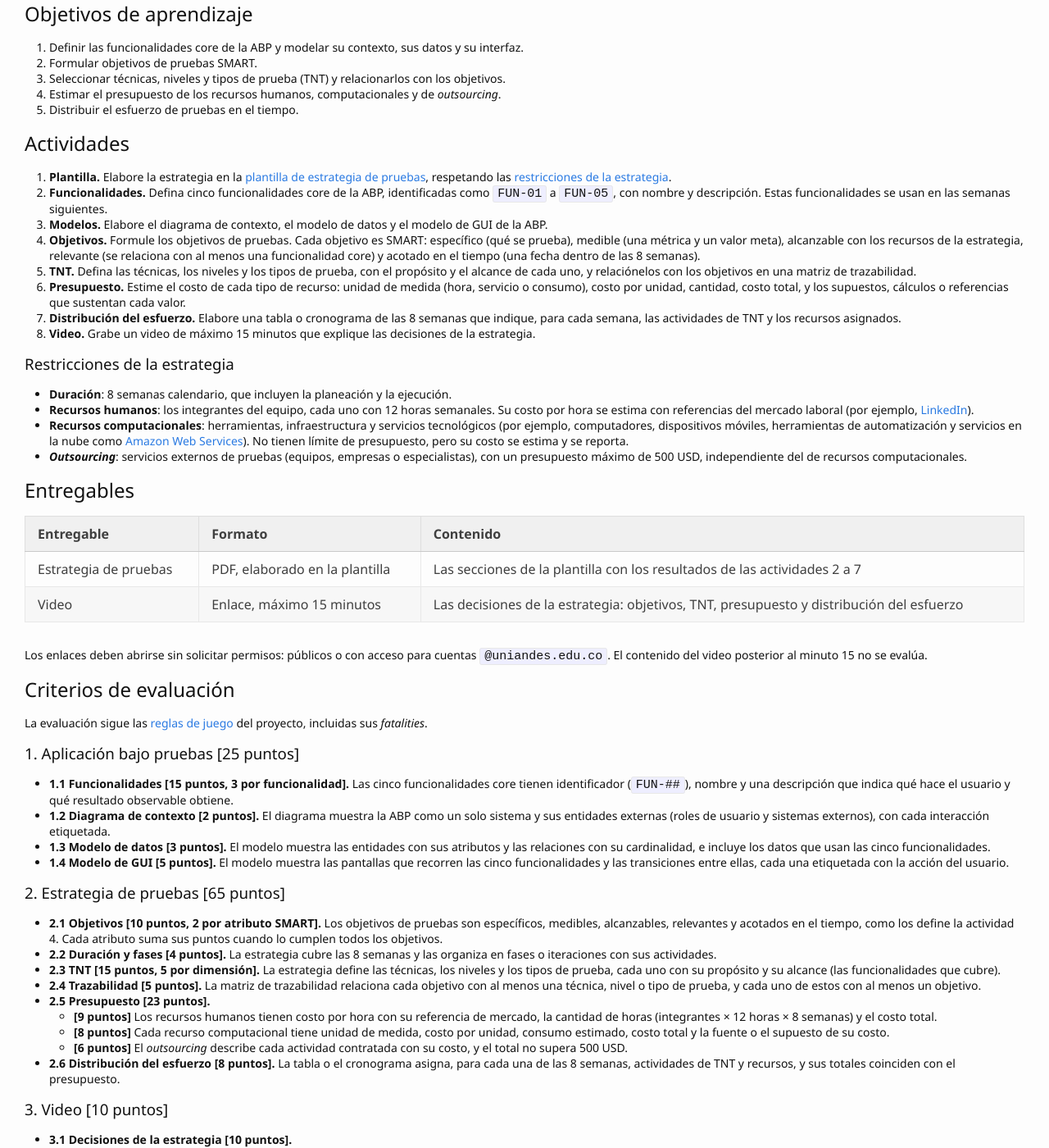
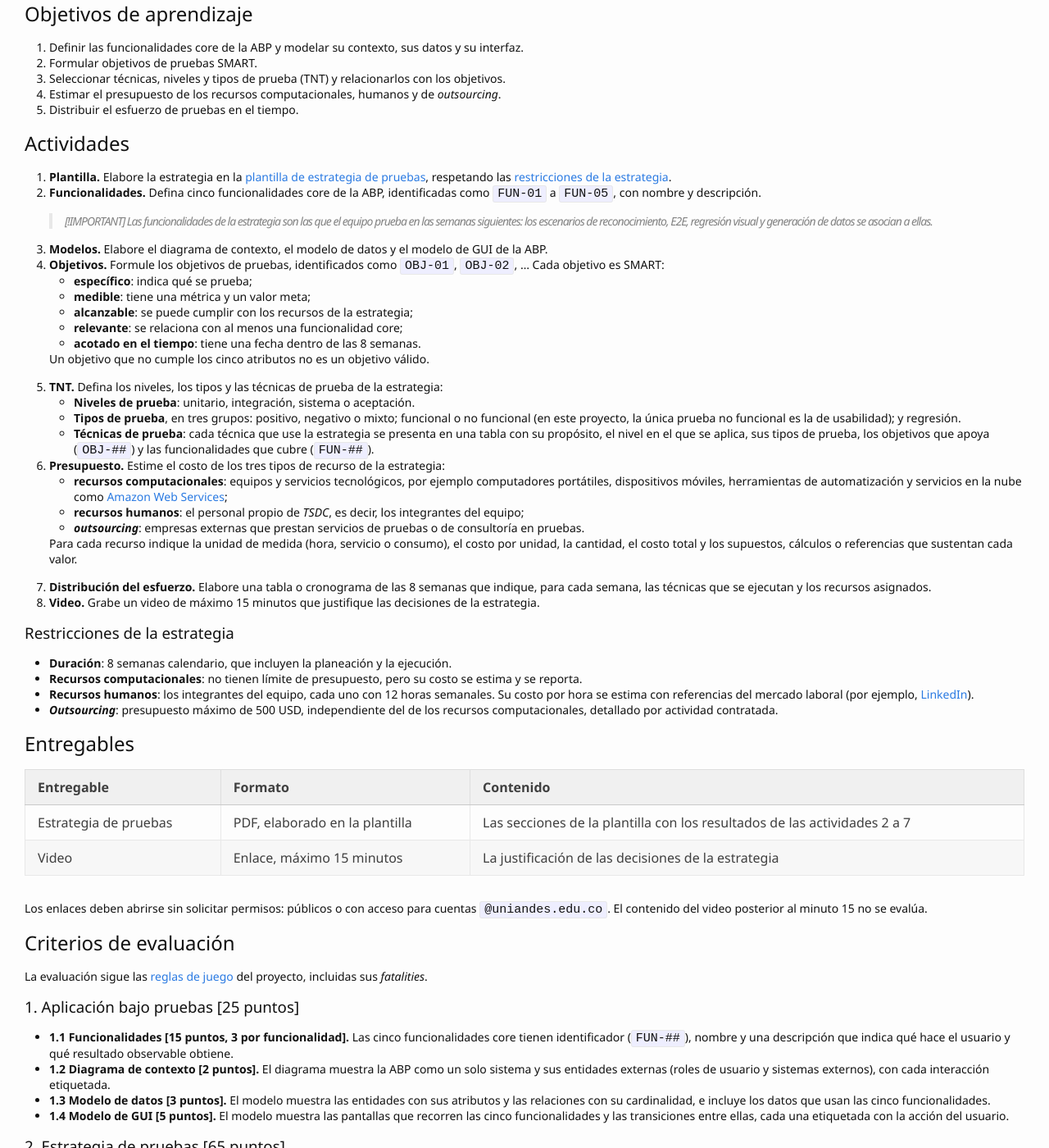
Before and after one commit to TiCSw/mt1_guias_pruebas, a Jekyll site: the page built from docs/semanas/semana3.md, in a window 1280 px wide and 1400 px high, scrolled down 547 px. Shown: the whole window at 82% size. Built offline with Jekyll 4.4.1, drawn with Linux system fonts in a browser that asks for light colours; some web fonts are replaced; our own code applies the rules of GitHub Pages for plain Markdown files; comment, search, counter and statistics services are not loaded; some of the changed text lies outside the part shown.

Commit message:
docs(semanas): week 3 TNT groups, budget resources and gradable objectives

```diff
--- a/docs/semanas/semana3.md
+++ b/docs/semanas/semana3.md
@@ -17,7 +17,7 @@ ser realista frente a las restricciones de tiempo, personas y presupuesto de la
 1. Definir las funcionalidades core de la ABP y modelar su contexto, sus datos y su interfaz.
 2. Formular objetivos de pruebas SMART.
 3. Seleccionar técnicas, niveles y tipos de prueba (TNT) y relacionarlos con los objetivos.
-4. Estimar el presupuesto de los recursos humanos, computacionales y de _outsourcing_.
+4. Estimar el presupuesto de los recursos computacionales, humanos y de _outsourcing_.
 5. Distribuir el esfuerzo de pruebas en el tiempo.
 
 ## Actividades
@@ -26,40 +26,58 @@ ser realista frente a las restricciones de tiempo, personas y presupuesto de la
    [plantilla de estrategia de pruebas](https://thesoftwaredesignlab.github.io/AutTestingCourseraBook/templates/estrategia-pruebas.docx),
    respetando las [restricciones de la estrategia](#restricciones-de-la-estrategia).
 2. **Funcionalidades.** Defina cinco funcionalidades core de la ABP, identificadas como `FUN-01` a
-   `FUN-05`, con nombre y descripción. Estas funcionalidades se usan en las semanas siguientes.
+   `FUN-05`, con nombre y descripción.
+
+   > [!IMPORTANT]
+   > Las funcionalidades de la estrategia son las que el equipo prueba en las semanas siguientes:
+   > los escenarios de reconocimiento, E2E, regresión visual y generación de datos se asocian a ellas.
+
 3. **Modelos.** Elabore el diagrama de contexto, el modelo de datos y el modelo de GUI de la ABP.
-4. **Objetivos.** Formule los objetivos de pruebas. Cada objetivo es SMART: específico (qué se
-   prueba), medible (una métrica y un valor meta), alcanzable con los recursos de la estrategia,
-   relevante (se relaciona con al menos una funcionalidad core) y acotado en el tiempo (una fecha
-   dentro de las 8 semanas).
-5. **TNT.** Defina las técnicas, los niveles y los tipos de prueba, con el propósito y el alcance de
-   cada uno, y relaciónelos con los objetivos en una matriz de trazabilidad.
-6. **Presupuesto.** Estime el costo de cada tipo de recurso: unidad de medida (hora, servicio o
-   consumo), costo por unidad, cantidad, costo total, y los supuestos, cálculos o referencias que
-   sustentan cada valor.
+4. **Objetivos.** Formule los objetivos de pruebas, identificados como `OBJ-01`, `OBJ-02`, … Cada
+   objetivo es SMART:
+   - **específico**: indica qué se prueba;
+   - **medible**: tiene una métrica y un valor meta;
+   - **alcanzable**: se puede cumplir con los recursos de la estrategia;
+   - **relevante**: se relaciona con al menos una funcionalidad core;
+   - **acotado en el tiempo**: tiene una fecha dentro de las 8 semanas.
+
+   Un objetivo que no cumple los cinco atributos no es un objetivo válido.
+5. **TNT.** Defina los niveles, los tipos y las técnicas de prueba de la estrategia:
+   - **Niveles de prueba**: unitario, integración, sistema o aceptación.
+   - **Tipos de prueba**, en tres grupos: positivo, negativo o mixto; funcional o no funcional (en
+     este proyecto, la única prueba no funcional es la de usabilidad); y regresión.
+   - **Técnicas de prueba**: cada técnica que use la estrategia se presenta en una tabla con su
+     propósito, el nivel en el que se aplica, sus tipos de prueba, los objetivos que apoya
+     (`OBJ-##`) y las funcionalidades que cubre (`FUN-##`).
+6. **Presupuesto.** Estime el costo de los tres tipos de recurso de la estrategia:
+   - **recursos computacionales**: equipos y servicios tecnológicos, por ejemplo computadores
+     portátiles, dispositivos móviles, herramientas de automatización y servicios en la nube como
+     [Amazon Web Services](https://aws.amazon.com/);
+   - **recursos humanos**: el personal propio de _TSDC_, es decir, los integrantes del equipo;
+   - **_outsourcing_**: empresas externas que prestan servicios de pruebas o de consultoría en
+     pruebas.
+
+   Para cada recurso indique la unidad de medida (hora, servicio o consumo), el costo por unidad, la
+   cantidad, el costo total y los supuestos, cálculos o referencias que sustentan cada valor.
 7. **Distribución del esfuerzo.** Elabore una tabla o cronograma de las 8 semanas que indique, para
-   cada semana, las actividades de TNT y los recursos asignados.
-8. **Video.** Grabe un video de máximo 15 minutos que explique las decisiones de la estrategia.
+   cada semana, las técnicas que se ejecutan y los recursos asignados.
+8. **Video.** Grabe un video de máximo 15 minutos que justifique las decisiones de la estrategia.
 
 ### Restricciones de la estrategia
 
 - **Duración**: 8 semanas calendario, que incluyen la planeación y la ejecución.
+- **Recursos computacionales**: no tienen límite de presupuesto, pero su costo se estima y se reporta.
 - **Recursos humanos**: los integrantes del equipo, cada uno con 12 horas semanales. Su costo por hora
-  se estima con referencias del mercado laboral (por ejemplo,
-  [LinkedIn](https://www.linkedin.com/)).
-- **Recursos computacionales**: herramientas, infraestructura y servicios tecnológicos (por ejemplo,
-  computadores, dispositivos móviles, herramientas de automatización y servicios en la nube como
-  [Amazon Web Services](https://aws.amazon.com/)). No tienen límite de presupuesto, pero su costo se
-  estima y se reporta.
-- **_Outsourcing_**: servicios externos de pruebas (equipos, empresas o especialistas), con un
-  presupuesto máximo de 500 USD, independiente del de recursos computacionales.
+  se estima con referencias del mercado laboral (por ejemplo, [LinkedIn](https://www.linkedin.com/)).
+- **_Outsourcing_**: presupuesto máximo de 500 USD, independiente del de los recursos
+  computacionales, detallado por actividad contratada.
 
 ## Entregables
 
 | Entregable | Formato | Contenido |
 |---|---|---|
 | Estrategia de pruebas | PDF, elaborado en la plantilla | Las secciones de la plantilla con los resultados de las actividades 2 a 7 |
-| Video | Enlace, máximo 15 minutos | Las decisiones de la estrategia: objetivos, TNT, presupuesto y distribución del esfuerzo |
+| Video | Enlace, máximo 15 minutos | La justificación de las decisiones de la estrategia |
 
 Los enlaces deben abrirse sin solicitar permisos: públicos o con acceso para cuentas
 `@uniandes.edu.co`. El contenido del video posterior al minuto 15 no se evalúa.
@@ -82,28 +100,44 @@ La evaluación sigue las [reglas de juego](reglas) del proyecto, incluidas sus _
 
 ### 2. Estrategia de pruebas [65 puntos]
 
-- **2.1 Objetivos [10 puntos, 2 por atributo SMART].** Los objetivos de pruebas son específicos,
-  medibles, alcanzables, relevantes y acotados en el tiempo, como los define la actividad 4. Cada
-  atributo suma sus puntos cuando lo cumplen todos los objetivos.
+- **2.1 Objetivos [8 puntos].** Todos los objetivos de pruebas (`OBJ-##`) son SMART. Cada objetivo que
+  no cumple alguno de los cinco atributos de la actividad 4 resta 2 puntos de este criterio, sin bajar
+  de 0. Una estrategia sin objetivos válidos obtiene 0 puntos en este criterio.
 - **2.2 Duración y fases [4 puntos].** La estrategia cubre las 8 semanas y las organiza en fases o
   iteraciones con sus actividades.
-- **2.3 TNT [15 puntos, 5 por dimensión].** La estrategia define las técnicas, los niveles y los tipos
-  de prueba, cada uno con su propósito y su alcance (las funcionalidades que cubre).
-- **2.4 Trazabilidad [5 puntos].** La matriz de trazabilidad relaciona cada objetivo con al menos una
-  técnica, nivel o tipo de prueba, y cada uno de estos con al menos un objetivo.
+- **2.3 TNT [15 puntos].**
+  - **[3 puntos]** Los niveles de prueba de la estrategia son niveles válidos (unitario,
+    integración, sistema o aceptación), cada uno con su propósito.
+  - **[3 puntos]** Los tipos de prueba de la estrategia pertenecen a los grupos de la actividad 5,
+    cada uno con su propósito.
+  - **[9 puntos]** La tabla de técnicas indica, para cada técnica, su propósito, su nivel, sus tipos
+    de prueba, los objetivos que apoya (`OBJ-##`) y las funcionalidades que cubre (`FUN-##`). Cada
+    técnica a la que le falta alguno de esos datos resta 3 puntos de este sub-criterio, sin bajar
+    de 0.
+- **2.4 Cobertura de los objetivos [5 puntos].** Cada objetivo aparece en al menos una técnica de la
+  tabla de técnicas. Cada objetivo que no aparece en ninguna técnica resta 1 punto de este criterio,
+  sin bajar de 0.
 - **2.5 Presupuesto [23 puntos].**
+  - **[8 puntos]** Cada recurso computacional tiene unidad de medida, costo por unidad, consumo
+    estimado, costo total y la fuente o el supuesto de su costo.
   - **[9 puntos]** Los recursos humanos tienen costo por hora con su referencia de mercado, la
     cantidad de horas (integrantes × 12 horas × 8 semanas) y el costo total.
-  - **[8 puntos]** Cada recurso computacional tiene unidad de medida, costo por unidad, consumo
-    estimado, costo total y la fuente o el supuesto de su costo.
-  - **[6 puntos]** El _outsourcing_ describe cada actividad contratada con su costo, y el total no
-    supera 500 USD.
-- **2.6 Distribución del esfuerzo [8 puntos].** La tabla o el cronograma asigna, para cada una de las
-  8 semanas, actividades de TNT y recursos, y sus totales coinciden con el presupuesto.
+  - **[6 puntos]** El _outsourcing_ describe cada actividad contratada a una empresa externa con su
+    costo, y el total no supera 500 USD.
+- **2.6 Distribución del esfuerzo [10 puntos].** La tabla o el cronograma asigna, para cada una de las
+  8 semanas, las técnicas que se ejecutan y los recursos asignados, y sus totales coinciden con el
+  presupuesto.
 
 ### 3. Video [10 puntos]
 
-- **3.1 Decisiones de la estrategia [10 puntos].**
-  - **[4 puntos]** El video explica los objetivos y la selección de TNT.
-  - **[3 puntos]** El video explica el presupuesto y sus supuestos.
-  - **[3 puntos]** El video explica la distribución del esfuerzo.
+- **3.1 Justificación de las decisiones [10 puntos].** Cada justificación debe coincidir con el
+  documento de la estrategia; la que lo contradice no suma puntos.
+  - **[3 puntos]** El video justifica la selección de las funcionalidades y de los objetivos con
+    hallazgos concretos de las semanas 1 y 2 (pruebas exploratorias, defectos encontrados o
+    resultados de la encuesta).
+  - **[3 puntos]** El video justifica por qué las técnicas elegidas son adecuadas para los objetivos
+    y menciona al menos una técnica que se descartó y por qué.
+  - **[2 puntos]** El video justifica cómo se reparte el presupuesto entre recursos computacionales,
+    humanos y _outsourcing_, incluido qué se contrata a empresas externas y por qué.
+  - **[2 puntos]** El video explica cómo la distribución del esfuerzo permite cumplir los objetivos
+    en las 8 semanas e identifica un riesgo del plan con su mitigación.
```
Also changed, not shown: other parts of docs/semanas/semana3.md (+1 -1 lines).
